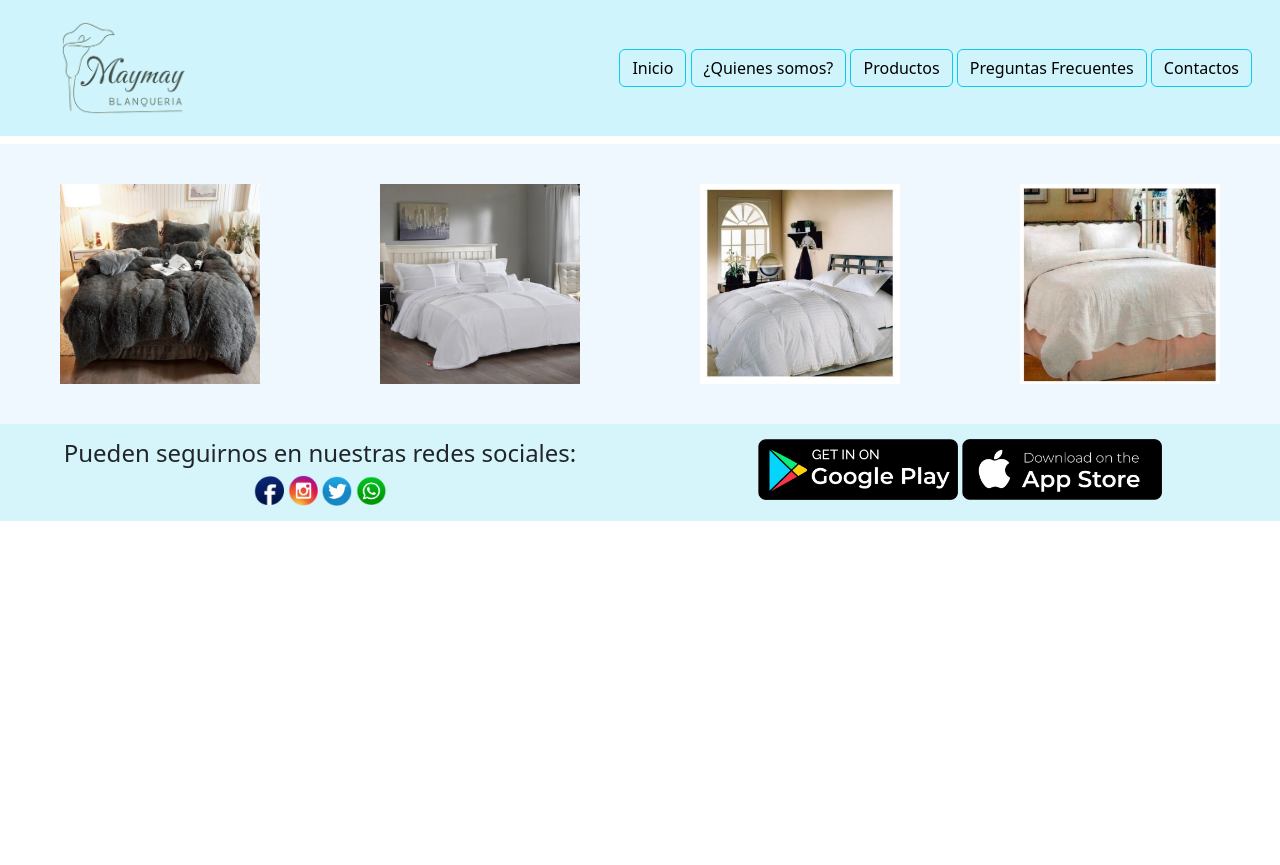
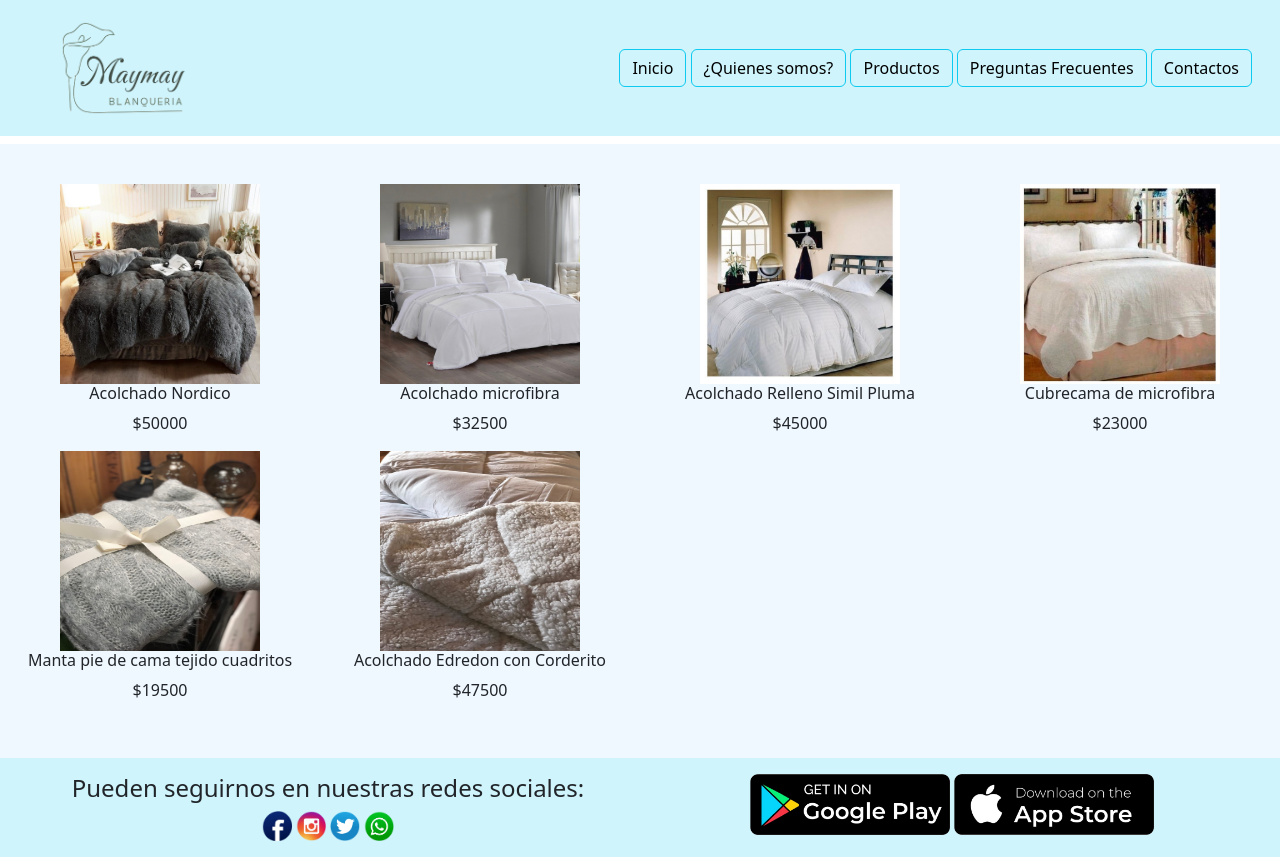
Before and after one commit to TomasCastorina/Entrega-Final-CODER---Castorina-Tomas, a plain HTML site: page productos.html in a window 1280 px wide. Before the commit the page ends 800 px from the top, so only its background shows below. Drawn offline with nearby package versions, Linux system fonts and the light colour scheme.

Commit message:
22/07 - Modificado-2

```diff
--- a/productos.html
+++ b/productos.html
@@ -29,34 +29,53 @@
 
     <div class="product">
         <section class="prod1">
-            <img src="img/producto1a.jpeg" alt="" width="200" height="200">
+            <img src="./img/producto1a.jpeg" alt="" width="200" height="200">
+            <h6>Acolchado Nordico</h6>
+            <p>$50000</p>
         </section>
         <section class="prod2">
-            <img src="img/producto2a.jpg" alt="" width="200" height="200">
+            <img src="./img/producto2a.jpg" alt="" width="200" height="200">
+            <h6>Acolchado microfibra</h6>
+            <p>$32500</p>
         </section>
         <section class="prod3">
-            <img src="img/producto3a.jpg" alt="" width="200" height="200">
+            <img src="./img/producto3a.jpg" alt="" width="200" height="200">
+            <h6>Acolchado Relleno Simil Pluma</h6>
+            <p>$45000</p>
         </section>
         <section class="prod4">
-            <img src="img/producto4a.jpg" alt="" width="200" height="200">
+            <img src="./img/producto4a.jpg" alt="" width="200" height="200">
+            <h6>Cubrecama de microfibra</h6>
+            <p>$23000</p>
+        </section>
+        <section class="prod5">
+            <img src="./img/producto5a.jpg" alt="" width="200" height="200">
+            <h6>Manta pie de cama tejido cuadritos</h6>
+            <p>$19500</p>
+        </section>
+        <section class="prod6">
+            <img src="./img/producto6a.jpg" alt="" width="200" height="200">
+            <h6>Acolchado Edredon con Corderito</h6>
+            <p>$47500</p>
         </section>
     </div>
 
 
-    <footer>
+    <footer class="p-3 mb-2 bg-info-subtle text-emphasis-info">
         <div class="footRedes">
             <h4>Pueden seguirnos en nuestras redes sociales:</h4>
-            <img src="img/fb.png" class="imgRedes">
-            <img src="img/ig.png" class="imgRedes">
-            <img src="img/tw.png" class="imgRedes">
-            <img src="img/wp.png" class="imgRedes">
+            <img src="./img/fb.png" class="imgRedes">
+            <img src="./img/ig.png" class="imgRedes">
+            <img src="./img/tw.png" class="imgRedes">
+            <img src="./img/wp.png" class="imgRedes">
         </div>
         <div class="footCelu">
-            <img class="descargaCelu" src="img/android.png" alt="">
-            <img class="descargaCelu" src="img/iphone.png" alt="">
+            <img class="descargaCelu rounded" src="./img/android.png" alt="">
+            <img class="descargaCelu rounded" src="./img/iphone.png" alt="">
         </div>
     </footer>
 
+
     <script src="https://cdn.jsdelivr.net/npm/bootstrap@5.3.0/dist/js/bootstrap.bundle.min.js" integrity="sha384-geWF76RCwLtnZ8qwWowPQNguL3RmwHVBC9FhGdlKrxdiJJigb/j/68SIy3Te4Bkz" crossorigin="anonymous"></script>
-   </body>
+</body>
 </html>
--- a/style.css
+++ b/style.css
@@ -64,9 +64,6 @@ footer{
 }
 
 /*PREGUNTAS FRECUENTES*/
-.cuerpoPF{
-    background-color: aliceblue;
-}
 .preguntas{
     font-size: large;
     font-family: Georgia;
@@ -94,7 +91,7 @@ footer{
     background-color: aliceblue;
     text-align: center;
     align-content: center;
-
+    padding: 20px;
 }
 
 .redes{
@@ -119,7 +116,7 @@ footer{
     grid-column: 1;
 }
 .product prod1:hover{
-    background-image: url(img/producto1b.jpeg);
+    background-image: url(./img/producto1b.jpeg);
 }
 
 .product prod2{
```
Also changed, not shown: contactos.html (+11 -10 lines), preguntasFrecuentes.html (+10 -9 lines), quienesSomos.html (+15 -11 lines), index.html (indentation only).
